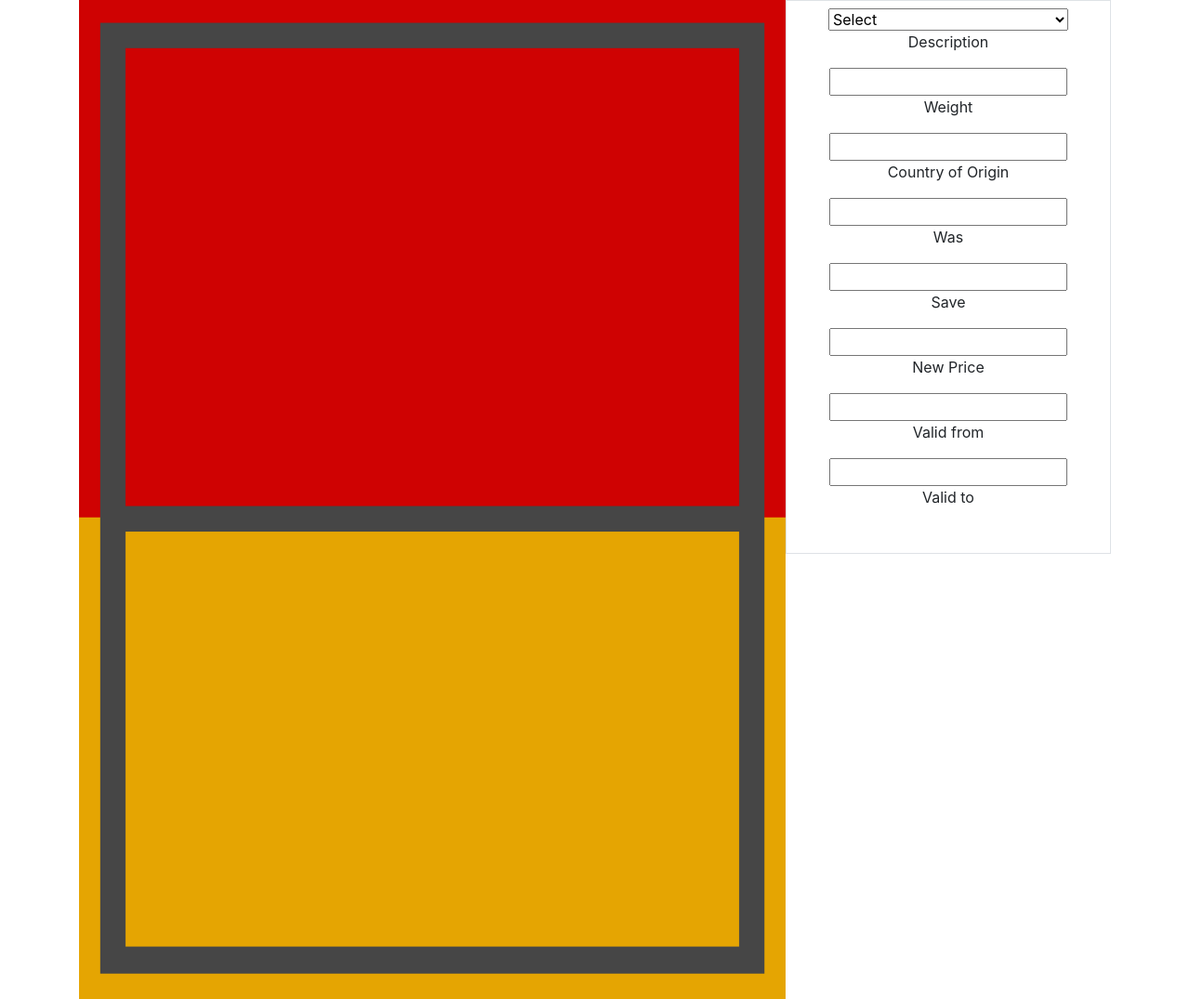
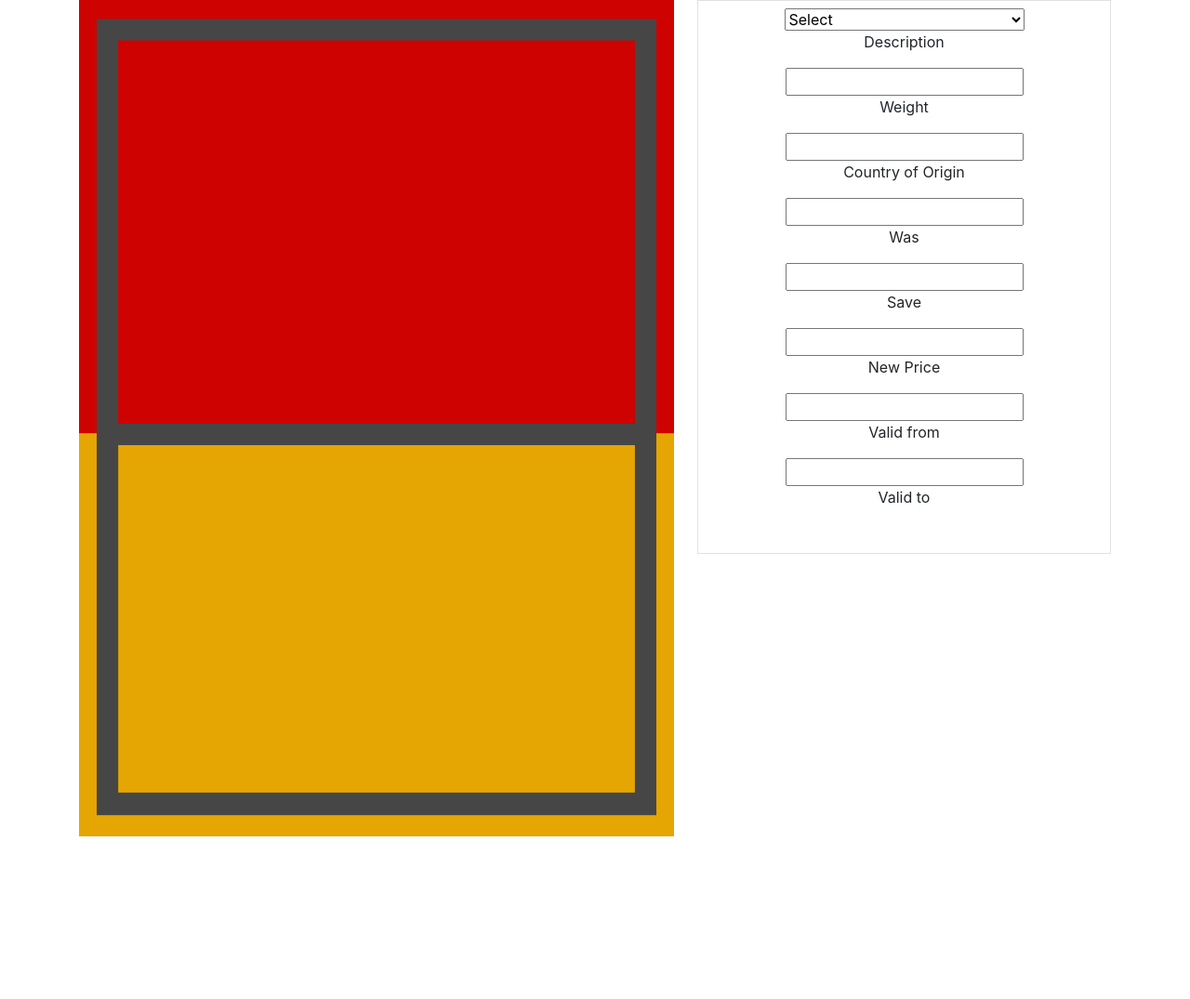
Before and after one commit to ignasgri/printLab, a Django app: a page that uses dashboard/templates/a4.html in a window 1280 px wide. Shown: the whole page at 93% size. After the commit the page ends 900 px from the top, so only its background shows below. Run offline with Django 3.2, Linux system fonts and the light colour scheme; a user stored in the database is signed in; some libraries are stand-ins or nearby versions.

Commit message:
css added, html edited

```diff
--- a/dashboard/templates/a4.html
+++ b/dashboard/templates/a4.html
@@ -5,23 +5,23 @@
 {% block content %}
 <div class="container">
         <div class="row">
-          <div class="col-8">
+          <div class="col-7">
                 <img class="a4_image" src="{% static "a4sample.png" %}" alt="My image"/>
                 <div class="row result1_display">
-                <div id="result1"></div><br>
+                <div id="result1"></div>
         </div>
         <div class="row">
-                <div id="result"></div>
-                <div id="result3"></div>
-                <div id="result4"></div>
-                <div id="result5"></div>
-                <div id="result6"></div>
-                <div id="result7"></div>
+                <div id="result"><br/></div>
+                <div id="result3"><br/></div>
+                <div id="result4"><br/></div>
+                <div id="result5"><br/></div>
+                <div id="result6"><br/></div>
+                <div id="result7"><br/></div>
                 <div id="result8">
                     </div>
                 </div>
           </div>
-          <div class="col-4">
+          <div class="col-5">
               <div class="border">
                 <form>
                         <!-- <div class="dropdown">
@@ -42,22 +42,24 @@
 
                               <select id="title1">
                                 <option selected>Select</option>
+                                <option>Special Offer</option>
                                 <option>Save 33%</option>
                                 <option>Half Price</option>
                                 <option>Better Then Half Price</option>
                                 <option>Reduced to Clear</option>
                                 <option>Buy One Get One Free</option>
                                 <option>Buy One Get Second Half Price</option>
+                                <option>Two For The Price of One</option>
                               </select>
 
                            <br>
-                        <p>Description</p><input type="text" id="title" name="title"/><br>
-                        <p>Weight</p><input type="text" id="title3" name="title"/><br>
-                        <p>Country of Origin</p><input type="text" id="title4" name="title"/><br>
-                        <p>Was</p><input type="text" id="title5" name="title"/><br>
-                        <p>Save</p><input type="text" id="title6" name="title"/><br>
-                        <p>New Price</p><input type="text" id="title7" name="title"/><br>
-                        <p>Valid from</p><input type="text" id="title8" name="title"/><p>Valid to</p><br>
+                        <p>Description</p><input type="text" id="title" name="title"/><br/>
+                        <p>Weight</p><input type="text" id="title3" name="title"/><br/>
+                        <p>Country of Origin</p><input type="text" id="title4" name="title"/><br/>
+                        <p>Was</p><input type="text" id="title5" name="title"/><br/>
+                        <p>Save</p><input type="text" id="title6" name="title"/><br/>
+                        <p>New Price</p><input type="text" id="title7" name="title"/><br/>
+                        <p>Valid from</p><input type="text" id="title8" name="title"/><p>Valid to</p><br/>
                         </form>
                     </table>
           </div>
--- a/static/css/secondary.css
+++ b/static/css/secondary.css
@@ -12,15 +12,20 @@
     margin: 0px;
 }
 .a4_image{
-    max-width: 100%;
+    width: 640px;
+    height: 900px;
     position: absolute;
     z-index: -1;
 }
 #result{
     color: white;
-    font-size: 50px;
+    font-size: 30px;
     text-align: center;
     margin-left: 25px;
+    padding: 0 50px;
+    padding-top: 20px;
+    width: 550px;
+    margin: 0 auto;
 }
 #result1{
     color: white;
```
